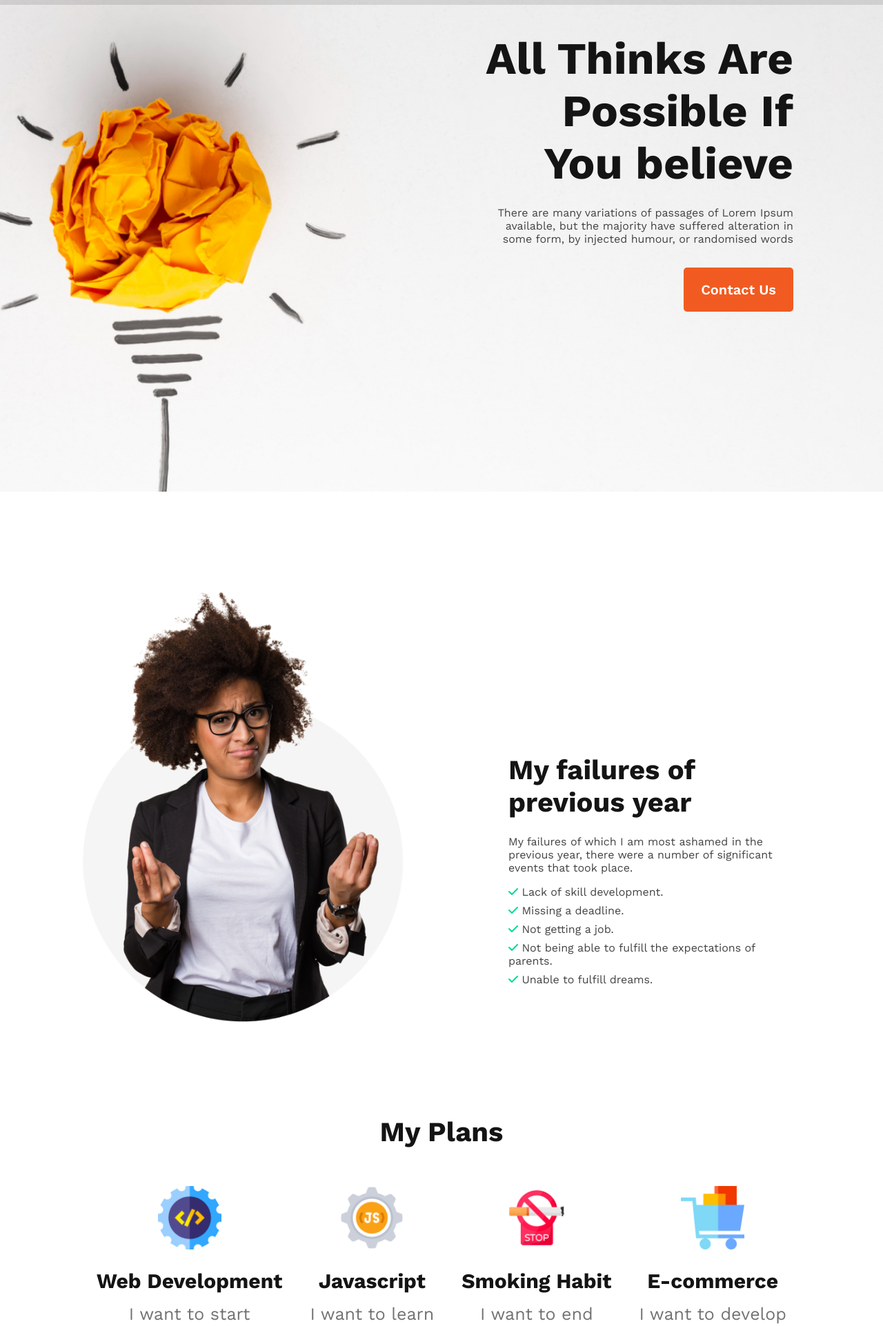
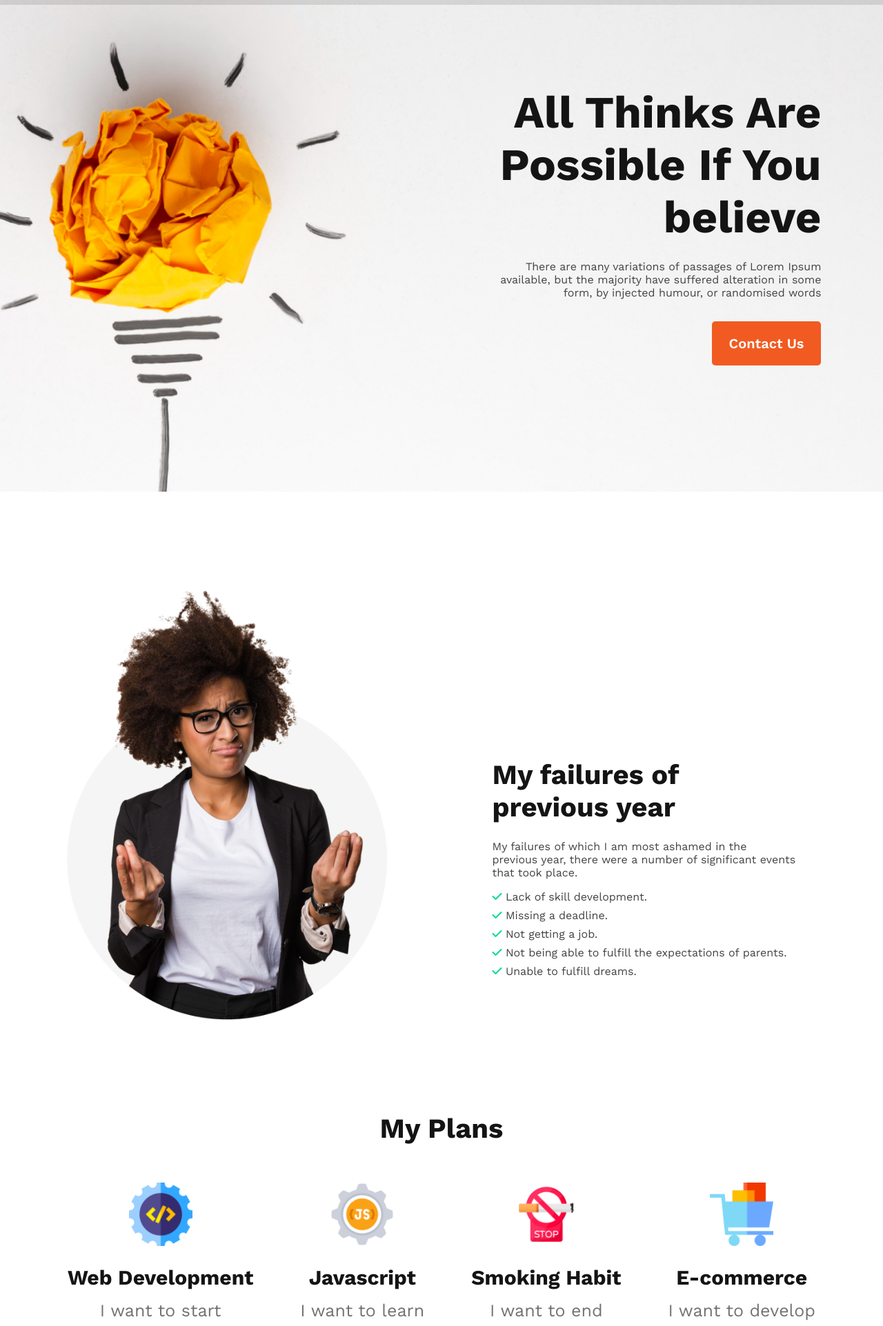
Before and after one commit to aothymoon59/new-year-new-moon, a plain HTML site: page index.html in a window 1280 px wide. Shown: the part 87-2010 px from the top of the page at 69% size. Drawn offline with nearby package versions, Linux system fonts and the light colour scheme.

Commit message:
modified and improve style

```diff
--- a/css/style.css
+++ b/css/style.css
@@ -16,7 +16,7 @@
 }
 
 section {
-  padding-top: 130px;
+  padding: 130px 5% 0;
 }
 /* nav bar styles */
 .nav-bar {
@@ -24,7 +24,6 @@ section {
   padding: 10px 130px;
   justify-content: space-between;
   background-color: #0404041c;
-  margin-bottom: 40px;
 }
 .nav-icon {
   font-size: 40px;
@@ -64,11 +63,12 @@ section {
   display: flex;
   justify-content: right;
   align-items: center;
+  height: 80vh;
+  padding: 0 7%;
 }
 .header-content {
-  width: 35%;
+  width: 45%;
   text-align: right;
-  padding-right: 130px;
 }
 .header-title {
   font-size: 65px;
@@ -84,7 +84,6 @@ section {
   display: flex;
   align-items: center;
   justify-content: center;
-  margin: 0 100px;
   gap: 87px;
 }
 .my-failure-img img {
@@ -118,11 +117,10 @@ section {
 /* My plans section styles */
 .my-plans {
   text-align: center;
-  margin: 0 100px;
 }
 .my-plans-all {
   display: flex;
-  justify-content: space-evenly;
+  justify-content: space-around;
   margin-top: 55px;
 }
 .item-icon {
@@ -169,10 +167,9 @@ section {
 /* Keep inspire section styles */
 .keep-inspire {
   text-align: center;
-  margin: 0 130px;
 }
 .keep-inspire-content {
-  margin-top: 50px;
+  padding: 50px 2% 0;
 }
 .keep-inspire .section-desc {
   color: #444343;
@@ -199,7 +196,7 @@ section {
 }
 .footer-content {
   display: flex;
-  padding: 80px 130px;
+  padding: 80px 5%;
   gap: 250px;
 }
 .footer-texts {
```
